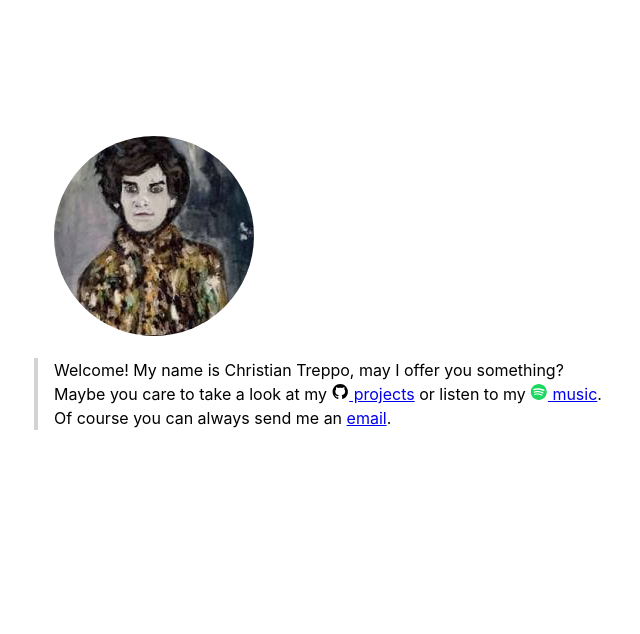
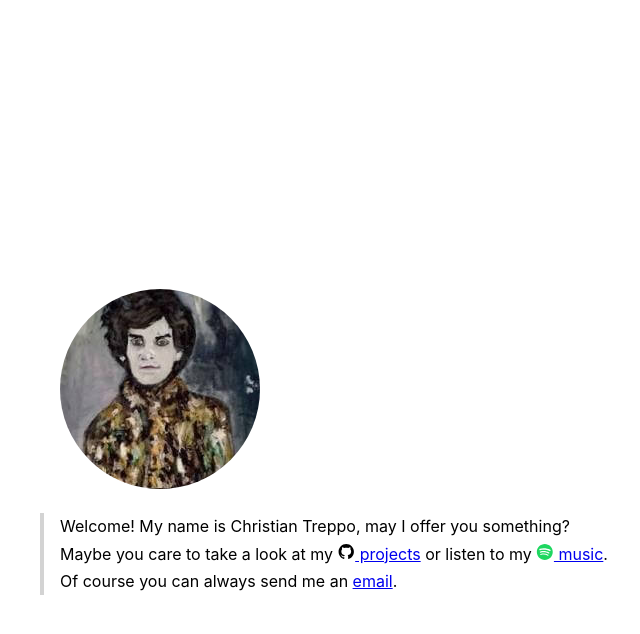
Before and after one commit to treppo/treppo.org, a Jekyll site: the page built from index.html, in a window 1280 px wide. Shown: the top 634 px of the page, without its empty margins (306-946 px from the left). Built offline with Jekyll 4.4.1, drawn with Linux system fonts in a browser that asks for light colours.

Commit message:
Vertically center content

```diff
--- a/_includes/about.html
+++ b/_includes/about.html
@@ -1,5 +1,6 @@
+<div class="about">
     <img src="images/portrait.jpeg" class="portrait" alt="A painted portrait of me" width="200" height="200"/>
-<p class='about'>
+    <p class='about-message'>
         Welcome! My name is Christian Treppo, may I offer you something?<br>
         Maybe you care to take a look at my
         <a href="https://github.com/treppo">
@@ -17,3 +18,4 @@
         Of course you can always send me an <a
             href="http://www.google.com/recaptcha/mailhide/d?k=01ImqsRnrUeeDmKxS7vW6FUQ==&c=yI6GRaH8JjTMbOlkpIRubhHmQdkQrVslSJ3C9nihFF0=">email</a>.
     </p>
+</div>
--- a/_layouts/default.html
+++ b/_layouts/default.html
@@ -6,25 +6,41 @@
     <title>{{ page.title }}</title>
     <meta name="viewport" content="width=device-width, initial-scale=1">
     <style>
+        html, body {
+            height: 100%;
+            font-family: -apple-system, system-ui, BlinkMacSystemFont, "Segoe UI", Roboto, "Helvetica Neue", Arial, sans-serif;
+            font-size: 16px;
+            line-height: 1.7em;
+            text-rendering: optimizeLegibility;
+            margin: 0;
+        }
+
         .substance {
-            font-family: -apple-system, system-ui, BlinkMacSystemFont, "Segoe UI", Roboto, "Helvetica Neue", Arial, sans-serif;
-            line-height: 1.5em;
-            text-rendering: optimizeLegibility;
-            max-width: 35em;
-            margin-left: auto;
-            margin-right: auto;
-            padding: 10% 1em; }
+            height: 100%;
+            display: flex;
+            align-items: center;
+            justify-content: center;
+        }
 
         .about {
+            margin: 1em;
+            max-width: 35em;
+        }
+
+        .portrait {
+            border-radius: 50%;
+        }
+
+        .about-message {
             border-left: 0.25em solid lightgray;
             padding-left: 1em;
-            margin-left: -1.25em; }
-
-        .portrait {
-            border-radius: 50%; }
+            margin-left: -1.25em;
+        }
     </style>
 </head>
-<body class='substance'>
+<body>
+<div class="substance">
     {{ content }}
+</div>
 </body>
 </html>
```
Lines whose indentation alone changed are shown as unchanged.
